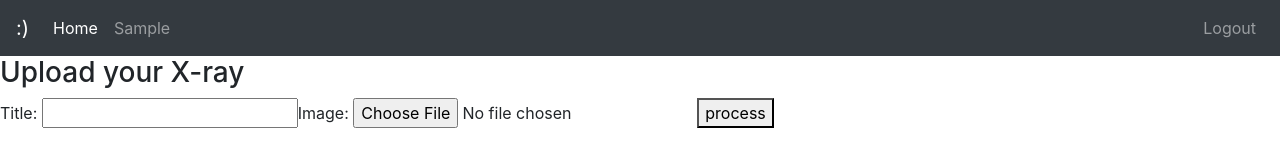
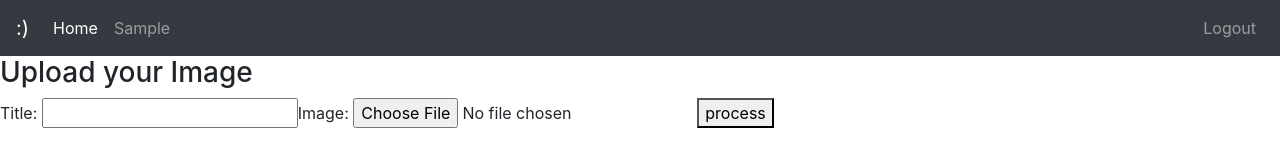
Before and after one commit to manishranjanthakur123/june21, an Angular app: page /upload in a window 1280 px wide. Shown: the top 160 px of the page. Built offline with nearby package versions, Linux system fonts and the light colour scheme; sample sign-in values are in the browser's storage; grey boxes are pictures that could not be loaded.

Commit message:
Changes to show message

```diff
--- a/src/app/app_lab/sample/sample.component.html
+++ b/src/app/app_lab/sample/sample.component.html
@@ -1,4 +1,4 @@
-<h3>Upload your X-ray</h3>
+<h3>Upload your Image</h3>
 <label>
     Title:
     <input type="text" (change)="onTitleChanged($event)"/>
@@ -10,3 +10,6 @@
 </label>
 
 <button (click)="diagnose()">process</button>
+
+<br><br><br>
+<div *ngIf="message"><a href="{{message}}">uploaded here</a></div>
--- a/src/app/app_lab/sample/sample.component.ts
+++ b/src/app/app_lab/sample/sample.component.ts
@@ -25,13 +25,15 @@ export class SampleComponent implements OnInit {
   }
 
   diagnose(){
+    this.message = "";
     const imgProcessData = new FormData();
     imgProcessData.append('title', this.title);
     imgProcessData.append('image', this.image, this.image.name);
     this._authService.processImage(imgProcessData).subscribe(
       res => {
         console.log(res);
-        this.message = "Successfully uploaded";
+        console.log(res.image);
+        this.message = res.image;
       },
       err => {
         console.log(err);
--- a/src/app/services/auth/auth.service.ts
+++ b/src/app/services/auth/auth.service.ts
@@ -36,7 +36,7 @@ export class AuthService {
     localStorage.removeItem('token')
   }
 
-  processImage(imageProcessData: any){
+  processImage(imageProcessData: any): Observable<any>{
     return this.http.post(this._diagnoseUrl, imageProcessData);
   }
 }
```
